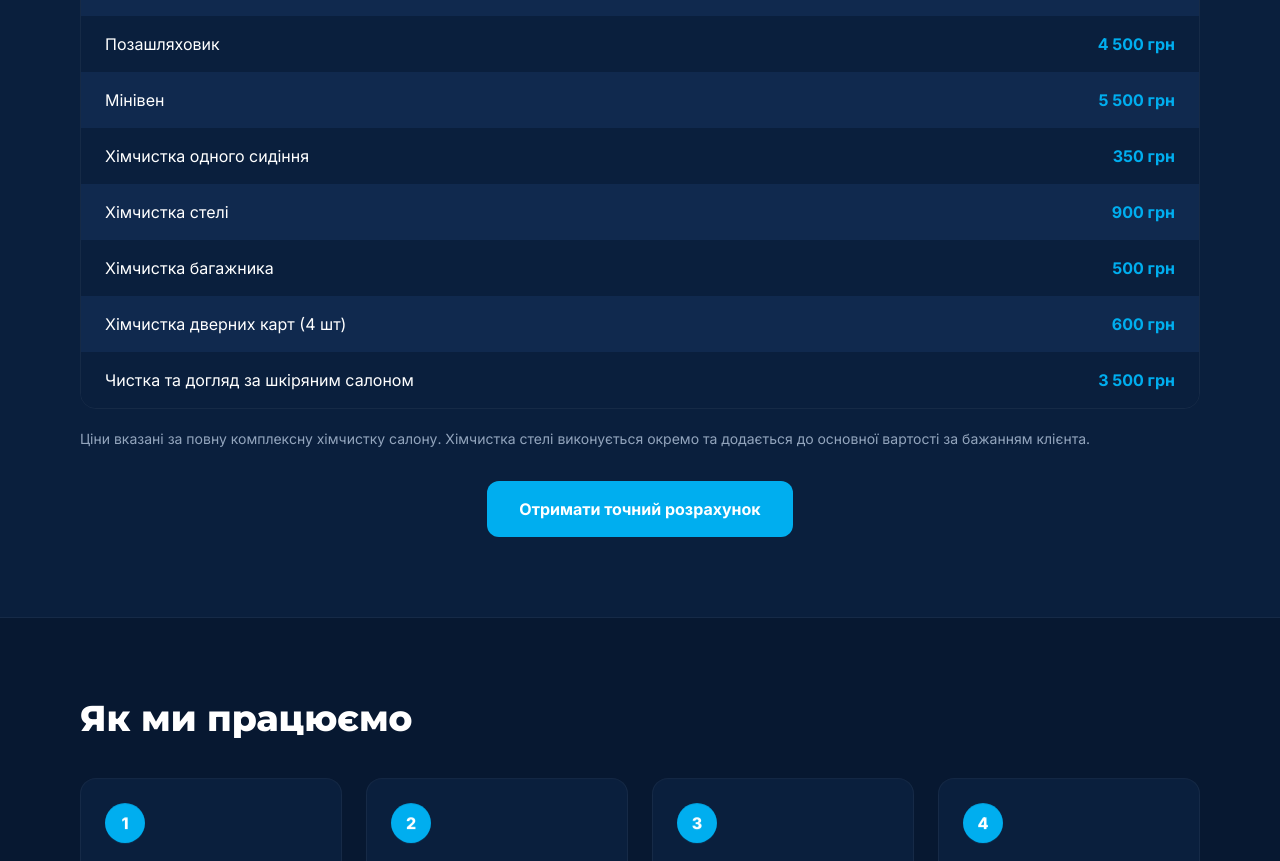
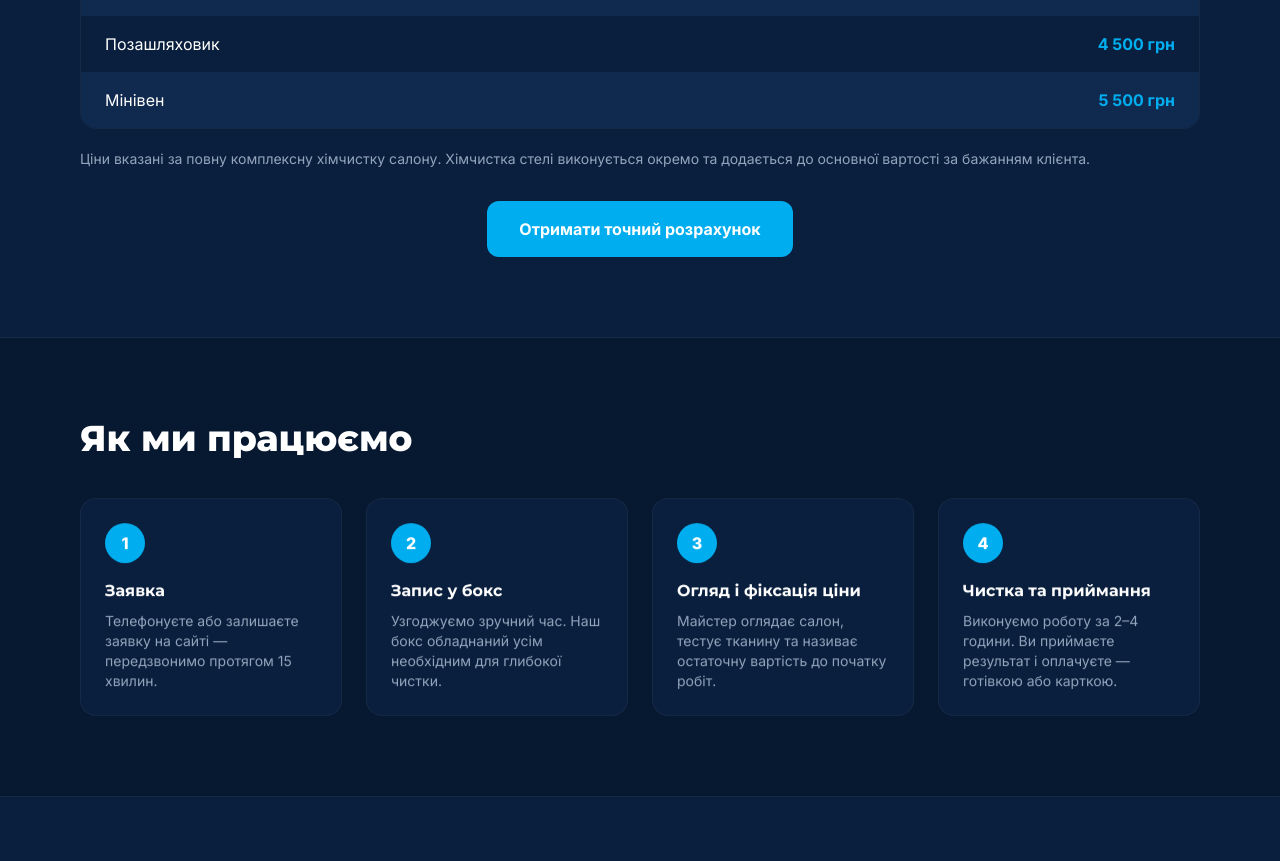
Before and after one commit to AndriyTomusiak/autodetailing-landing, a Next.js app: page / in a window 1280 px wide. Shown: the part 3304-4165 px from the top of the page. Built offline with nearby package versions, Linux system fonts and the light colour scheme; no server answers.

Commit message:
refactor: remove car cleaning services from pricing list

```diff
--- a/app/page.tsx
+++ b/app/page.tsx
@@ -60,11 +60,6 @@ const prices = [
   { service: "Легкове авто", price: "4 000 грн" },
   { service: "Позашляховик", price: "4 500 грн" },
   { service: "Мінівен", price: "5 500 грн" },
-  { service: "Хімчистка одного сидіння", price: "350 грн" },
-  { service: "Хімчистка стелі", price: "900 грн" },
-  { service: "Хімчистка багажника", price: "500 грн" },
-  { service: "Хімчистка дверних карт (4 шт)", price: "600 грн" },
-  { service: "Чистка та догляд за шкіряним салоном", price: "3 500 грн" },
 ];
 
 const steps = [
```
